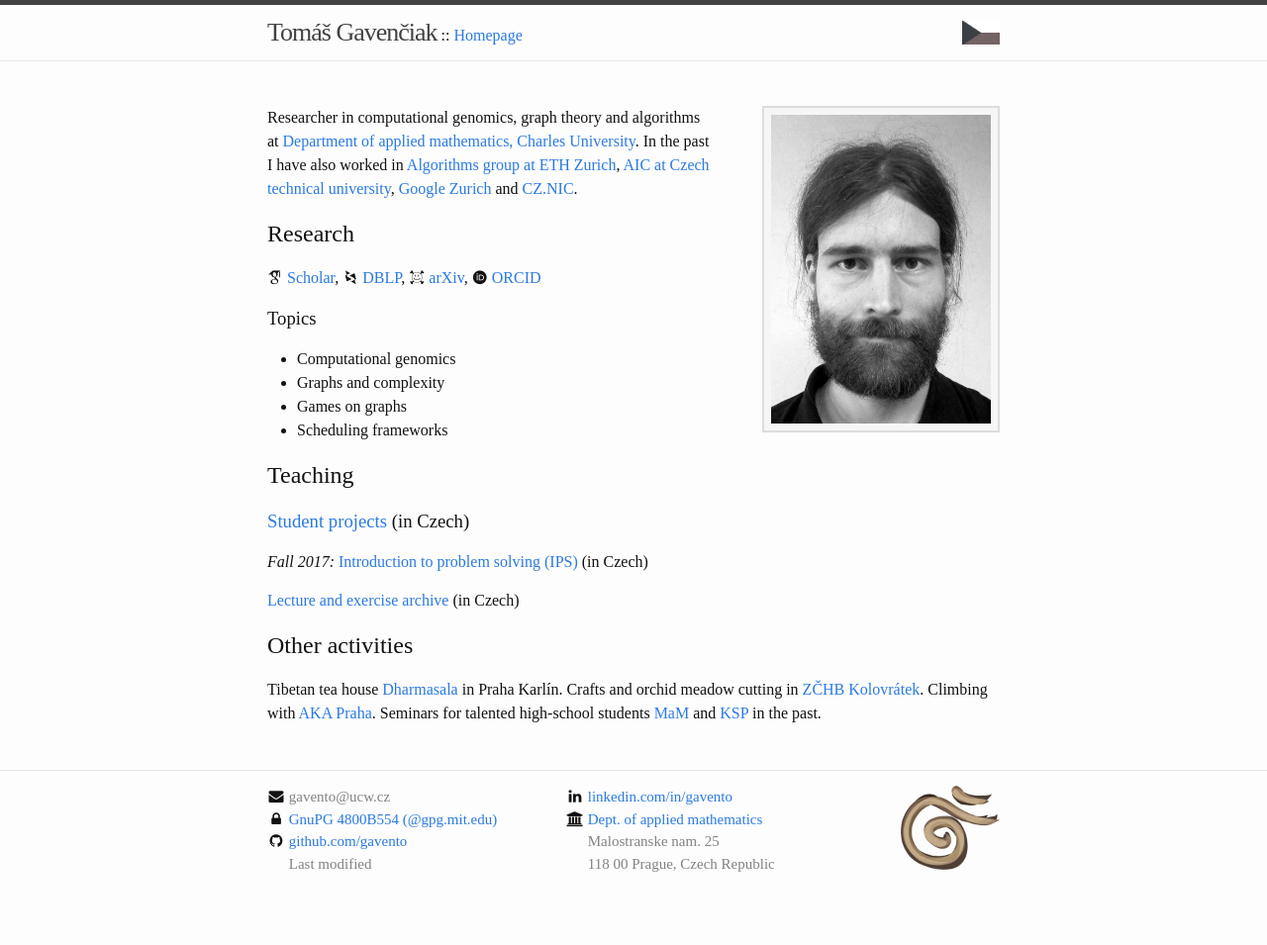
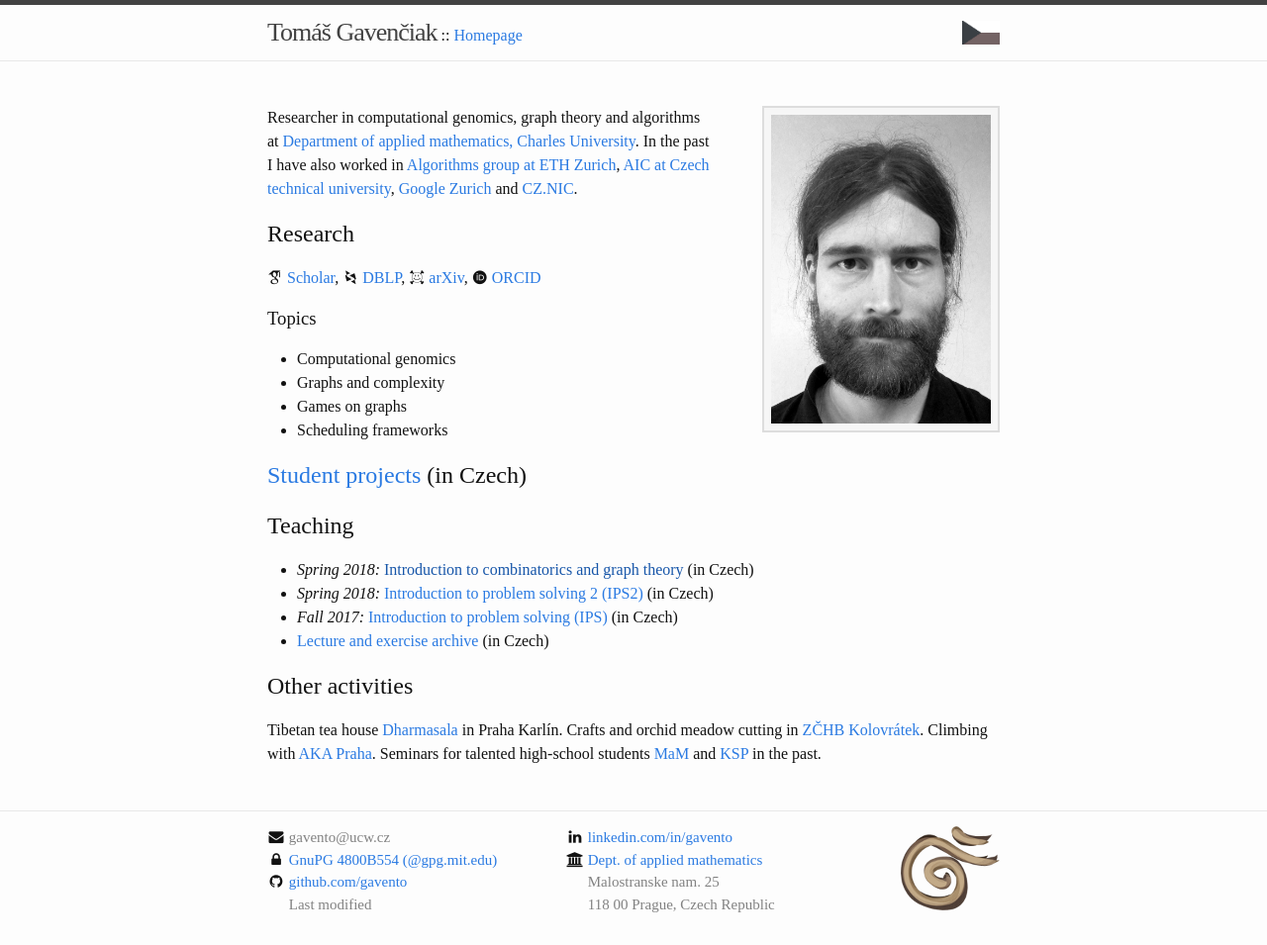
Before and after one commit to gavento/gavento.github.io, a Jekyll site: the page built from index.md, in a window 1280 px wide. Shown: the whole page at 99% size. Built offline with Jekyll 4.4.1, drawn with Linux system fonts in a browser that asks for light colours; some web fonts are replaced; before the commit the page ends 914 px from its top, so only the background shows below that.

Commit message:
Update teaching and index

```diff
--- a/index.md
+++ b/index.md
@@ -29,14 +29,14 @@ In the past I have also worked in
 * Games on graphs
 * Scheduling frameworks
 
+## [Student projects](/vyuka/projekty.html) (in Czech)
 
 ## Teaching
 
-### [Student projects](/vyuka/projekty.html) (in Czech)
-
-*Fall 2017:* [Introduction to problem solving (IPS)](http://mj.ucw.cz/vyuka/1718/ips/) (in Czech)
-
-[Lecture and exercise archive](/vyuka/archiv.html) (in Czech)
+* *Spring 2018:* [Introduction to combinatorics and graph theory]() (in Czech)
+* *Spring 2018:* [Introduction to problem solving 2 (IPS2)](http://mj.ucw.cz/vyuka/1718/ips2/) (in Czech)
+* *Fall 2017:* [Introduction to problem solving (IPS)](http://mj.ucw.cz/vyuka/1718/ips/) (in Czech)
+* [Lecture and exercise archive](/vyuka/archiv.html) (in Czech)
 
 
 {::comment}
```
